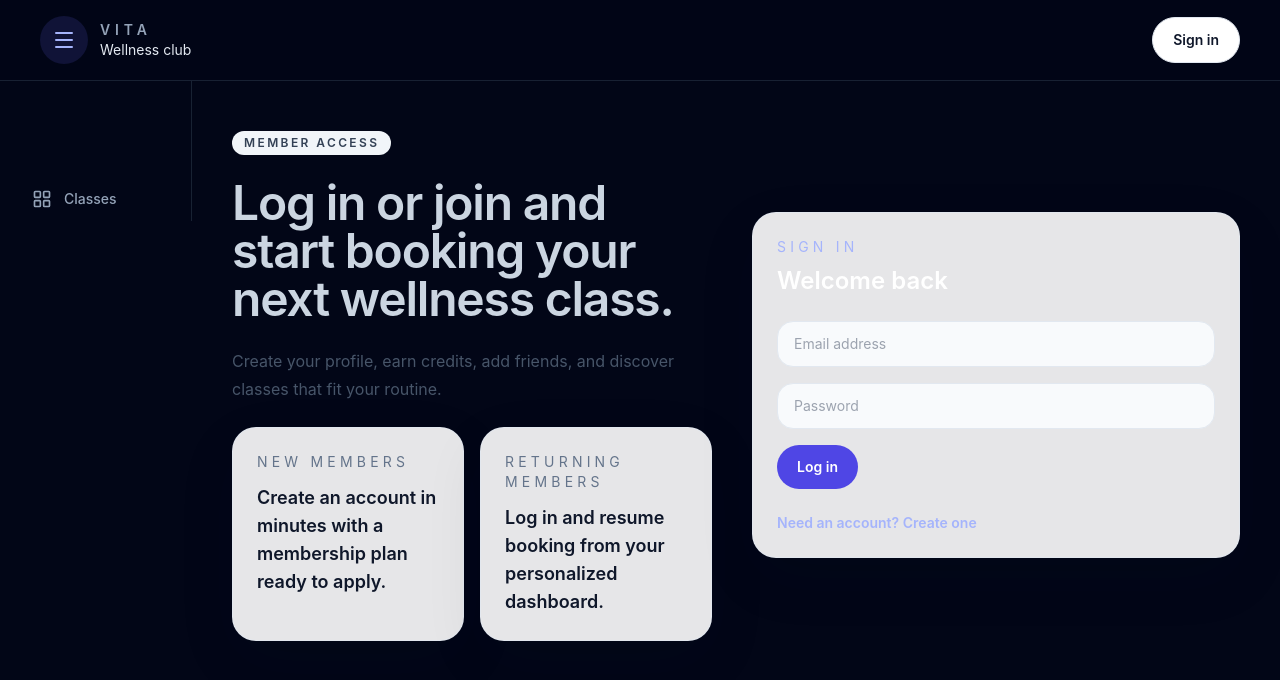
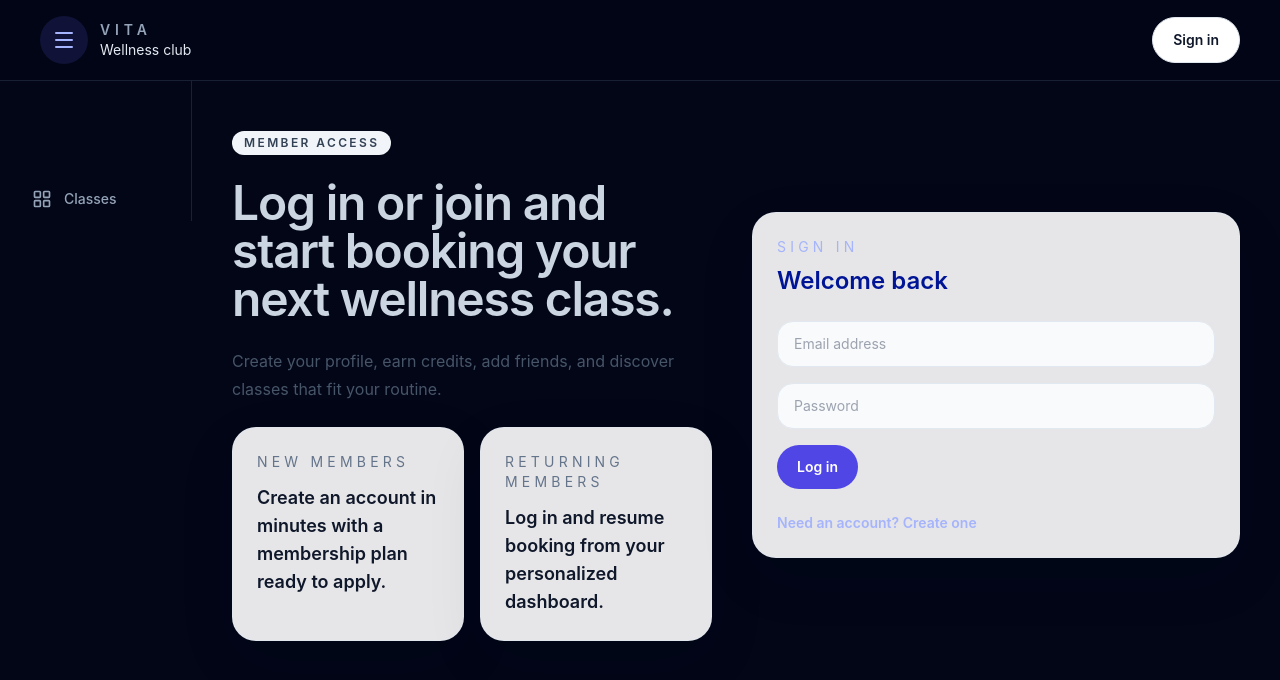
Before and after one commit to weijie-wang227/Vita, a React (Vite) app in the folder frontend/: page /auth in a window 1280 px wide. Shown: the top 680 px of the page. Built offline with nearby package versions, Linux system fonts and the light colour scheme; no server answers.

Commit message:
Update AuthPage heading color to match design

```diff
--- a/frontend/src/pages/AuthPage.tsx
+++ b/frontend/src/pages/AuthPage.tsx
@@ -79,7 +79,7 @@ export function AuthPage() {
             <p className="text-sm uppercase tracking-[0.3em] text-indigo-300">
               {mode === "login" ? "Sign in" : "Create account"}
             </p>
-            <h2 className="text-2xl font-semibold">
+            <h2 className="text-2xl font-semibold" style={{ color: "rgba(0, 20, 150, 1)" }}>
               {mode === "login" ? "Welcome back" : "Join Vita today"}
             </h2>
           </div>
```
